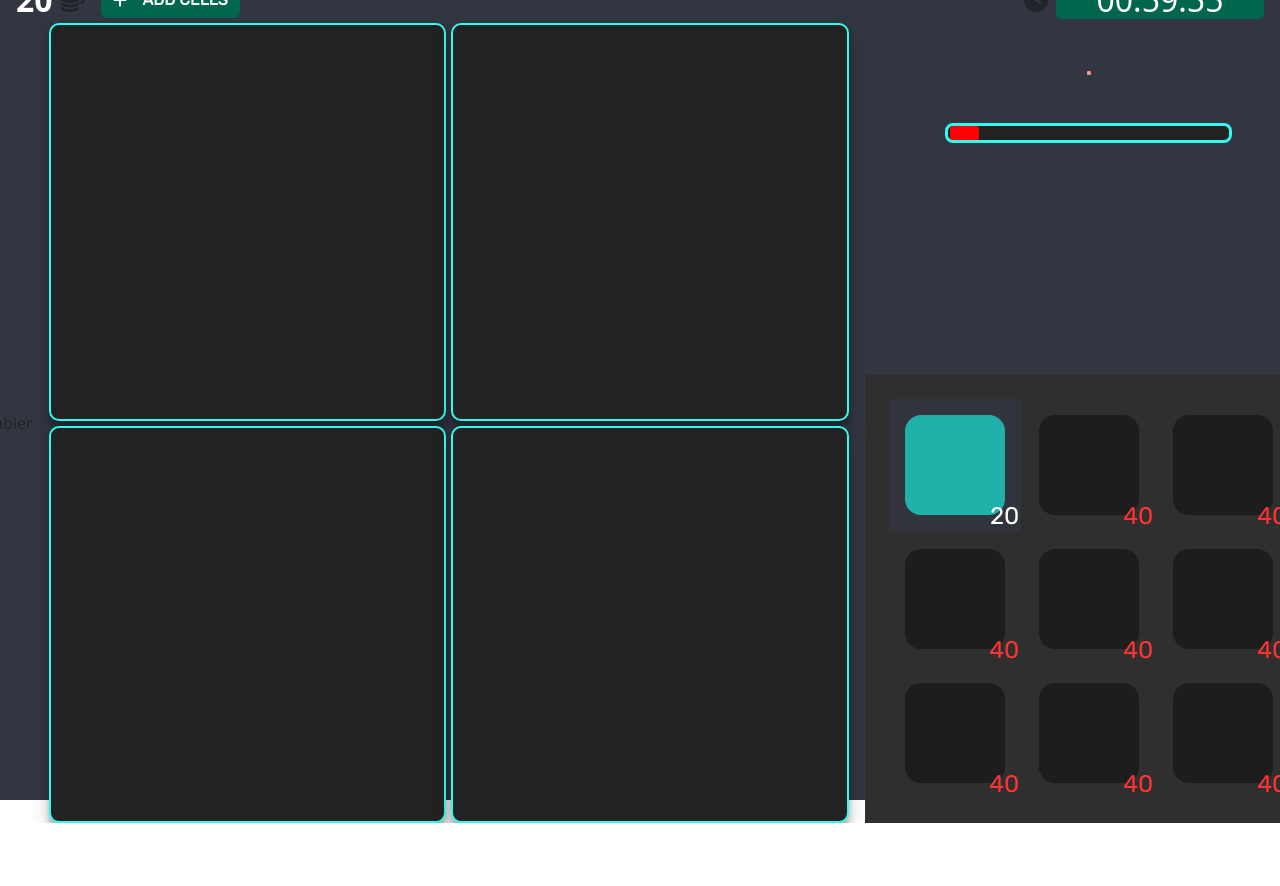
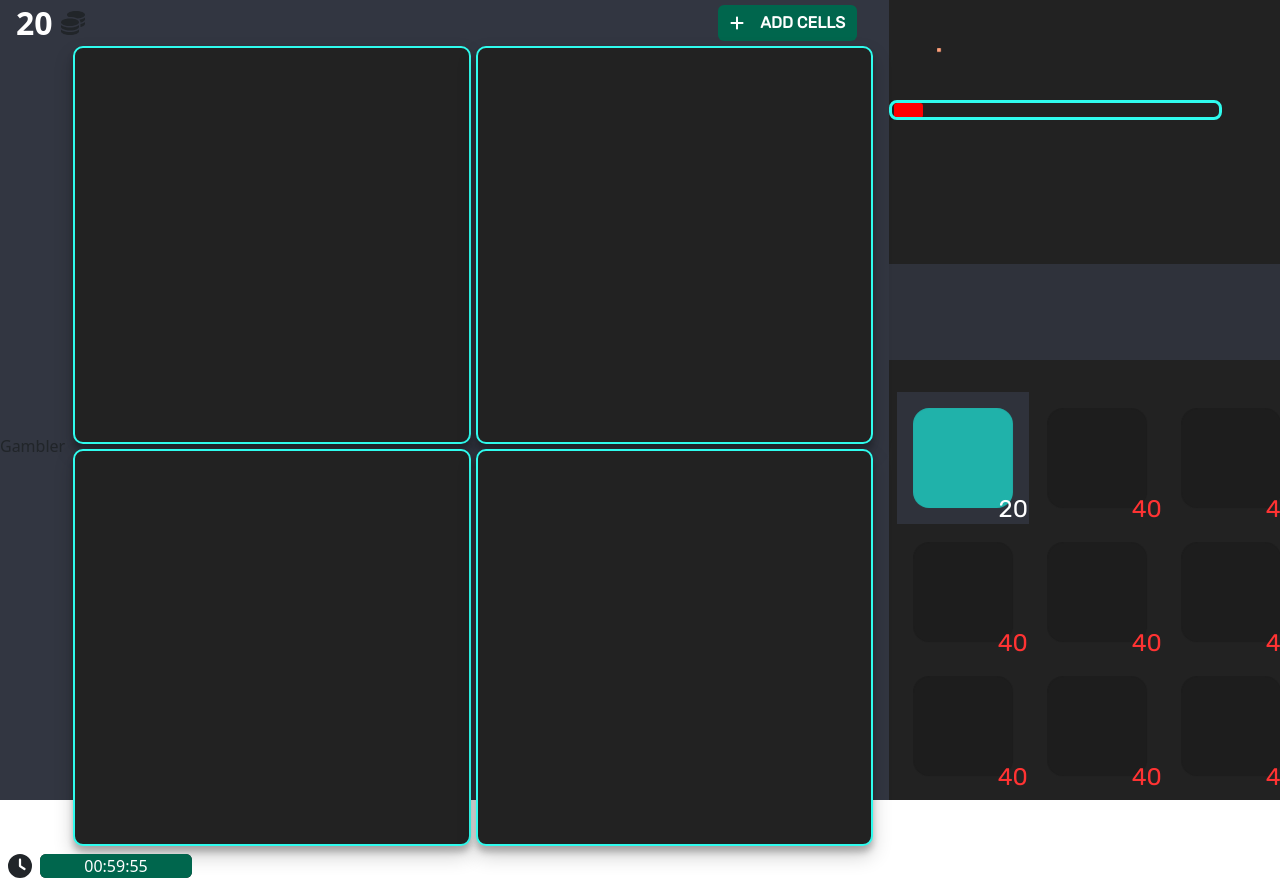
Before and after one commit to Myc22Ka/TheGame, a React (Create React App) app: page / in a window 1280 px wide. Shown: the top 886 px of the page. Before the commit the page ends 823 px from the top, so only its background shows below. Built offline with nearby package versions, Linux system fonts and the light colour scheme.

Commit message:
changed format

```diff
--- a/src/components/Shop/Header/Header.tsx
+++ b/src/components/Shop/Header/Header.tsx
@@ -1,6 +1,5 @@
 import React from "react";
 import Score from "./Score";
-import Timer from "./Timer";
 import { Stack } from "react-bootstrap";
 import ResizeGridButton from "./ResizeGridButton";
 
@@ -11,13 +10,8 @@ const Header: React.FC = () => {
       direction="horizontal"
       gap={3}
     >
-      <Stack direction="horizontal" gap={3}>
-        <Score />
-        <ResizeGridButton />
-      </Stack>
-      <div>
-        <Timer />
-      </div>
+      <Score />
+      <ResizeGridButton />
     </Stack>
   );
 };
--- a/src/components/Shop/Header/Timer.tsx
+++ b/src/components/Shop/Header/Timer.tsx
@@ -29,14 +29,15 @@ const Timer: React.FC = () => {
 
   return (
     <Stack
-      className="justify-content-center align-items-center"
+      className="justify-content-center align-items-center p-2"
       direction="horizontal"
+      style={{ width: "200px" }}
       gap={2}
     >
       <FontAwesomeIcon icon={faClock} size="xl" color={styles.main} />
       <Stack className="timer h2 rounded m-0">
         <Stack
-          className="justify-content-center align-items-center"
+          className="justify-content-center align-items-center h6 m-0"
           style={{ fontFamily: styles.font, zIndex: 2 }}
         >
           {formatTime(currentTime)}
--- a/src/components/Shop/Shop/Market.tsx
+++ b/src/components/Shop/Shop/Market.tsx
@@ -1,24 +1,14 @@
 import React from "react";
 import options from "../../../config.json";
-import { Col, Container, Row, Stack } from "react-bootstrap";
 import ShopCell from "./ShopCell";
+import { Stack } from "react-bootstrap";
 
 const Market: React.FC = () => {
-  // const splitArray = () => {
-  //   const chunkSize = Math.floor(Math.sqrt(options.pieces.types.length));
-  //   const result = [];
-  //   for (let i = 0; i < options.pieces.types.length; i += chunkSize) {
-  //     result.push(options.pieces.types.slice(i, i + chunkSize));
-  //   }
-
-  //   console.log(result);
-  //   return result;
-  // };
-  // splitArray();
-
   return (
+    <Stack direction="vertical" gap={4} className="justify-content-end">
+      <div className="p-5 devider"></div>
       <div
-      className="market p-4"
+        className="market p-2"
         style={{
           gridTemplateColumns: `repeat(${Math.floor(
             Math.sqrt(options.pieces.types.length)
@@ -26,32 +16,14 @@ const Market: React.FC = () => {
           gridTemplateRows: `repeat(${Math.floor(
             Math.sqrt(options.pieces.types.length)
           )}, 1fr)`,
-        width: "fit-content",
         }}
       >
         {options.pieces.types.map((piece, i) => (
           <ShopCell piece={piece} key={i} />
         ))}
       </div>
+    </Stack>
   );
 };
 
 export default Market;
-
-//   <div className="market p-2">
-//     {splitArray().map((row, key) => {
-//       return (
-//         <Row
-//           key={key}
-//           className="justify-content-center align-items-center"
-//           style={{ width: "fit-content" }}
-//         >
-//           {row.map((col, index) => (
-//             <Col key={index} className="p-3 col">
-//               <ShopCell piece={col} />
-//             </Col>
-//           ))}
-//         </Row>
-//       );
-//     })}
-//   </div>
--- a/src/components/Shop/Shop/Shop.tsx
+++ b/src/components/Shop/Shop/Shop.tsx
@@ -9,7 +9,7 @@ const Shop: React.FC = () => {
     <Stack
       direction="vertical"
       gap={2}
-      className="shop justify-content-between"
+      className="shop justify-content-between h-100"
     >
       <RandomPieceGen />
       <Market />
--- a/src/layout/Layout.tsx
+++ b/src/layout/Layout.tsx
@@ -1,17 +1,35 @@
 import React from "react";
-import Main from "./Main";
-import Header from "../components/Shop/Header/Header";
 import { useGame } from "../contexts/GameContext";
 import GameOver from "./GameOver";
+import Shop from "../components/Shop/Shop/Shop";
+import { Stack } from "react-bootstrap";
+import Header from "../components/Shop/Header/Header";
+import Gambler from "./Gambler";
+import Grid from "../components/Grid/Grid";
+import Timer from "../components/Shop/Header/Timer";
 
 const Layout = () => {
   const { game } = useGame();
 
   return (
     <React.Fragment>
-      <Header />
-      <Main />
+      <Stack direction="horizontal" className="h-100">
+        <Stack
+          style={{ flex: 1000, paddingRight: "1rem" }}
+          direction="vertical"
+          className="justify-content-between"
+        >
+          <Header />
+          <Stack direction="horizontal" gap={2}>
+            <Gambler />
+            <Grid />
+          </Stack>
+          <Timer />
+        </Stack>
+        <Shop />
+      </Stack>
       {game.gameOver ? <GameOver /> : null}
+      {/* <Shop /> */}
     </React.Fragment>
   );
 };
--- a/src/layout/Main.tsx
+++ /dev/null
@@ -1,16 +0,0 @@
-import React from "react";
-import Grid from "../components/Grid/Grid";
-import Shop from "../components/Shop/Shop/Shop";
-import Gambler from "./Gambler";
-
-const Main: React.FC = () => {
-  return (
-    <div className="main">
-      <Gambler />
-      <Grid />
-      <Shop />
-    </div>
-  );
-};
-
-export default Main;
--- a/src/styles/App.scss
+++ b/src/styles/App.scss
@@ -7,12 +7,9 @@ body {
 }
 
 .app {
-  @include flex-center;
-  flex-direction: column;
   height: 100vh;
   background-color: $background;
   .timer {
-    width: clamp(2rem, 25vw, 13rem);
     background: $third;
     overflow: hidden;
     color: white;
@@ -26,12 +23,6 @@ body {
       left: 0;
     }
   }
-  .main {
-    flex: 15;
-    @include flex-center;
-    width: 100%;
-    gap: 1rem;
-  }
 }
 
 .text {
--- a/src/styles/shop.scss
+++ b/src/styles/shop.scss
@@ -1,18 +1,14 @@
 @import "./constants.scss";
 
+.shop {
+  background: $third;
+}
+
 .random-component-gen {
-  background: $background;
-  width: 100%;
-  @include flex-center;
-  justify-content: space-around;
-  flex-direction: column;
   color: $main;
   font-family: $font;
   font-size: $font-size-small;
   .inner-piece-meter {
-    width: 80%;
-    display: flex;
-    justify-content: center;
     input[type="range"] {
       display: block;
       margin: 0;
@@ -111,11 +107,13 @@
   background: lightsalmon;
 }
 
+.devider {
+  background: transparentize($background, 0.2);
+}
+
 .market {
-  background: lighten($third, 5);
   display: grid;
   gap: 2px;
-  margin: 0 auto;
   .cell {
     background: transparentize($background, 0.2);
     cursor: pointer;
```
Lines whose indentation alone changed are shown as unchanged.
